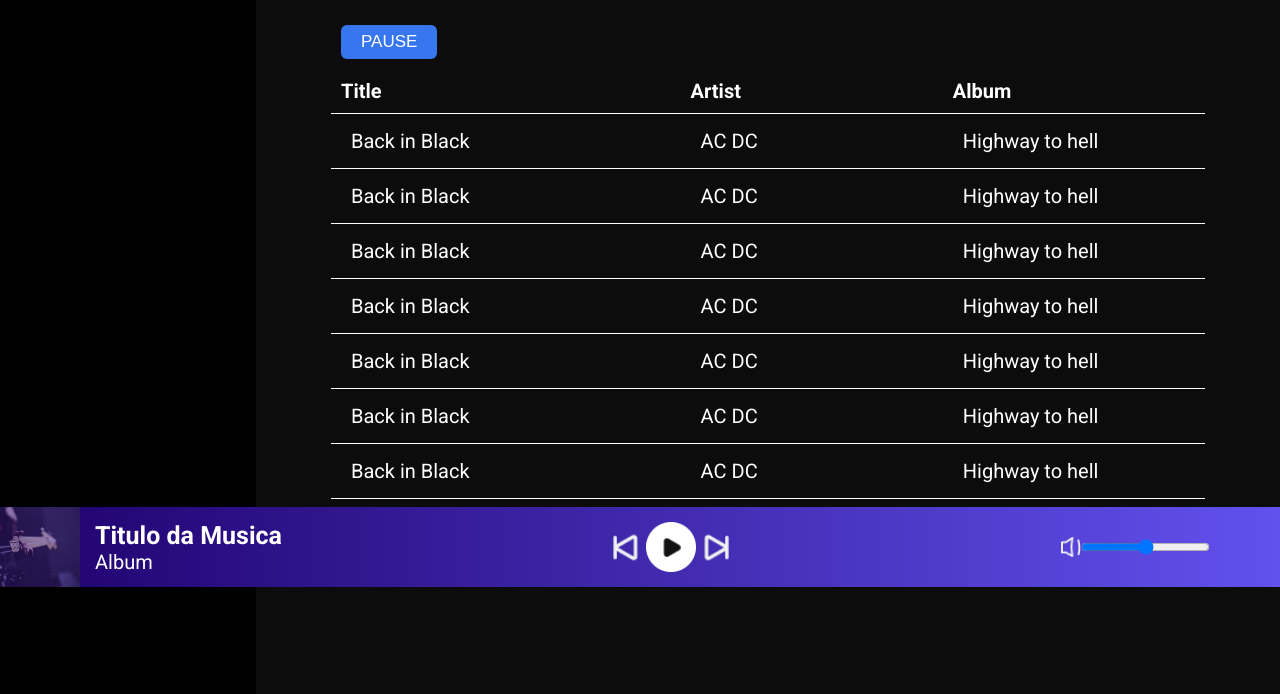
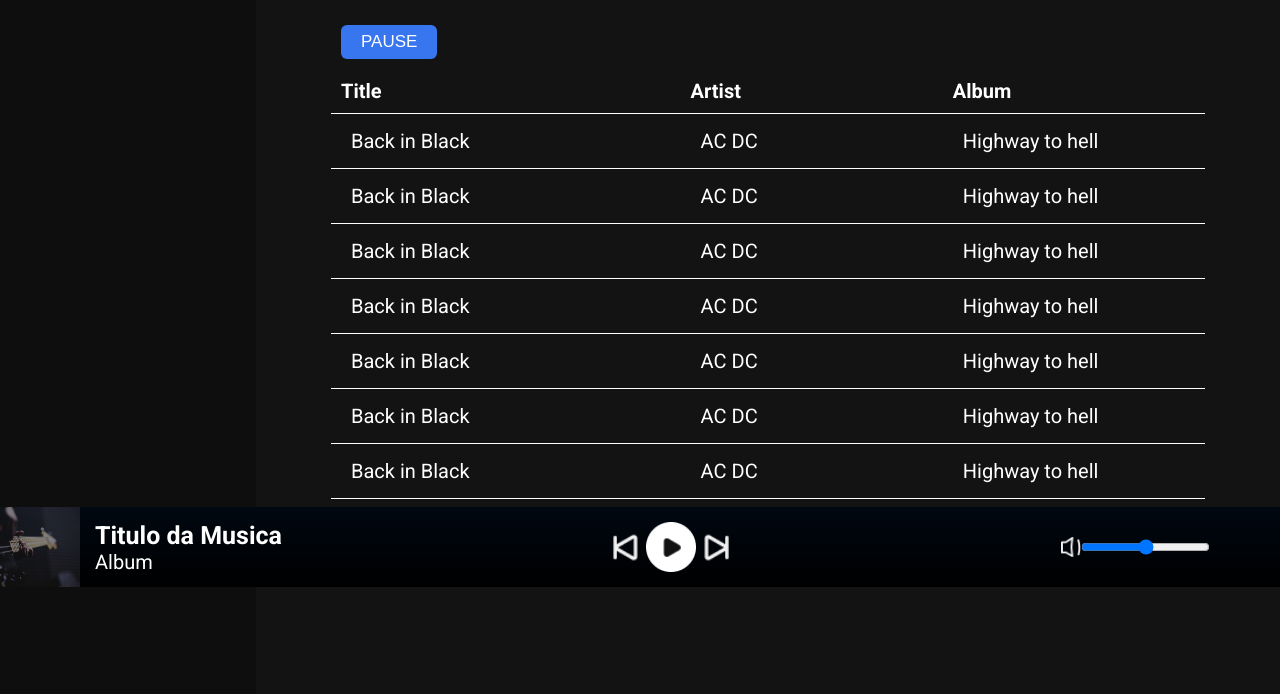
Before and after one commit to gabrielrochasouza/Maratona-kenzie-plataforma-streaming, a plain HTML site: page index.html in a window 1280 px wide. Shown: the part 215-909 px from the top of the page. Drawn offline with Linux system fonts and the light colour scheme.

Commit message:
alteraçoes no css

```diff
--- a/src/css/style.css
+++ b/src/css/style.css
@@ -25,7 +25,7 @@ main{
 }
 /*Menu lateral*/
 .MenuLateral{
-    background: black;
+    background: rgb(14, 14, 14);
     display: flex;
     justify-content: space-between;
     padding: 16px;
@@ -51,9 +51,11 @@ main{
 /* Conteudo da direita com as musicas */
 
 /*Banner */
-.Bloco-Musicas{}
+.Bloco-Musicas{
+    background-color: #131313 !important;
+}
 .Bloco-Musicas .Banner{
-    background-image: url(../img/header.png);
+    background: linear-gradient(270deg, #6151ed, #1f006c);
     background-size: cover;
     height: 150px;
     padding: 10px;
@@ -92,7 +94,7 @@ main{
 
 }
 .Bloco-Musicas .areadeMusicas{
-    background-color: #0c0c0c;
+
     color: white;
     padding: 30px 15px;
     min-height: 630px;
@@ -175,7 +177,7 @@ main{
     display: flex;
     justify-content: space-between;
     align-items: center;
-    background: linear-gradient(270deg, #6151ed, #1f006c);
+    background: linear-gradient(360deg, black, #000811);
     position: fixed;
     bottom: 0;
     max-width: 2000px;
@@ -189,6 +191,7 @@ main{
 }
 .areaPlayer .imagemMusica img{
     width: 70px;
+    display: none;
 }
 .areaPlayer .infoMusica{
     margin-left: 15px;
@@ -233,7 +236,9 @@ main{
     .areaPlayer .areaVolume input{
         display: initial;
     }
-
+    .areaPlayer .imagemMusica img {
+        display: initial;
+    }
 
   }
   @media only screen and (min-width: 1080px) {
@@ -248,7 +253,7 @@ main{
     width: 20%;
     display: initial;
     padding: 35px 40px;
-    height: 100vh;
+    height: 100auto;
 }
 .MenuLateral span{
     display: initial;
@@ -285,6 +290,7 @@ main{
 .areaPlayer .imagemMusica img {
     width: 80px;
     opacity: 0.5;
+    display: initial;
 }
 .areaPlayer .areaPlayer__controls .next,
 .areaPlayer .areaPlayer__controls .previous{
```
